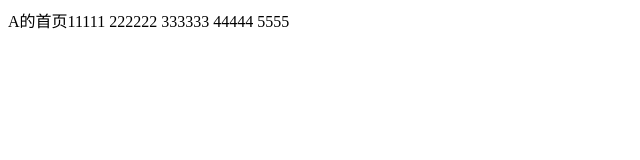
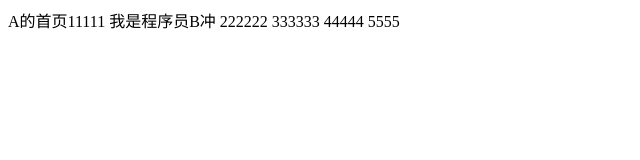
Before and after one commit to ttyynnxx/git-demo, a plain HTML site: page index.html in a window 1280 px wide. Shown: the whole page, without its empty margins (0-640 px from the left). Drawn offline with Linux system fonts and the light colour scheme.

Commit message:
程序员B修改了index文件

```diff
--- a/index.html
+++ b/index.html
@@ -9,7 +9,7 @@
 </head>
 
 <body>
-    A的首页11111
+    A的首页11111 我是程序员B冲
     222222
     333333
     44444
```
